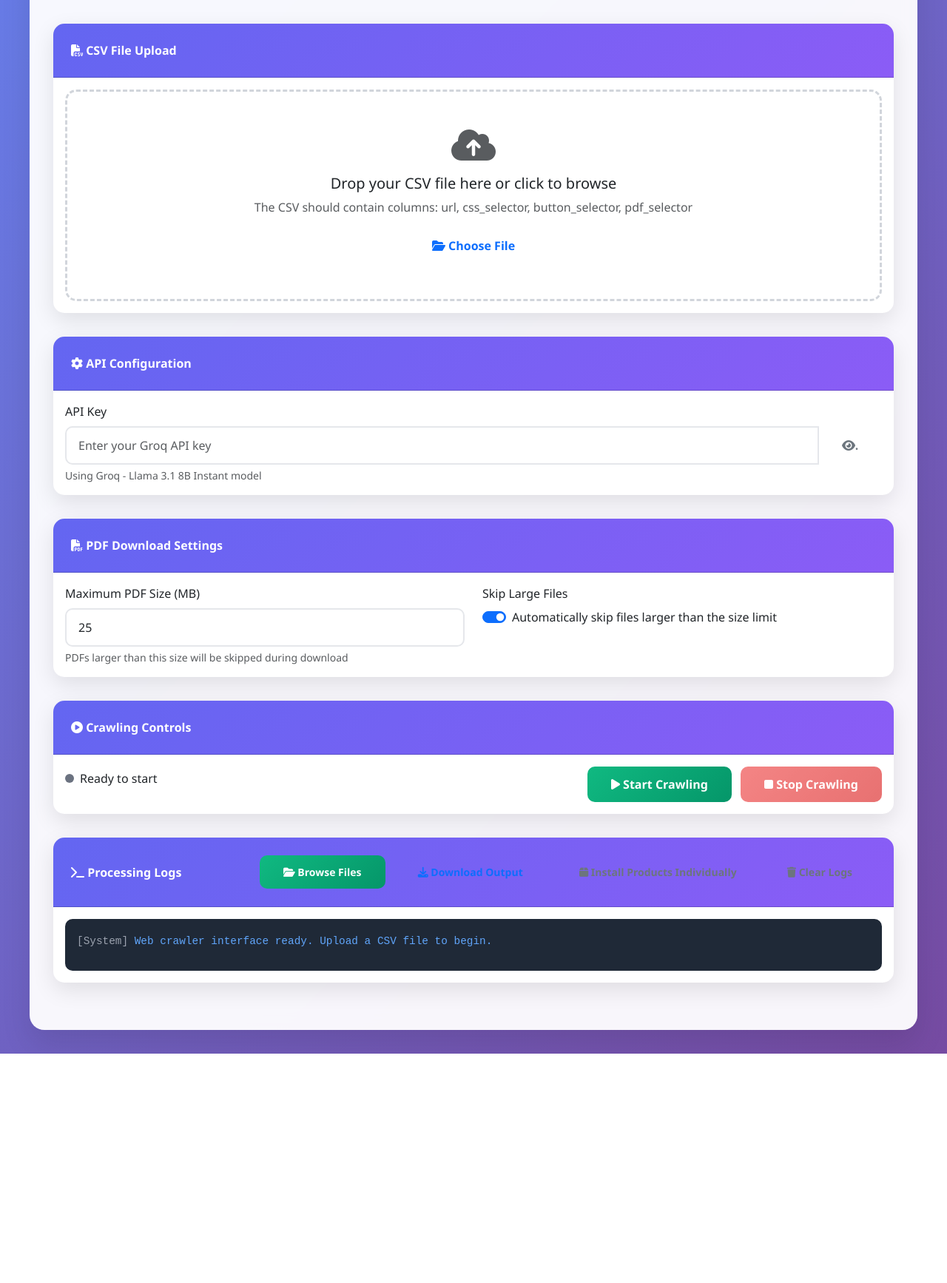
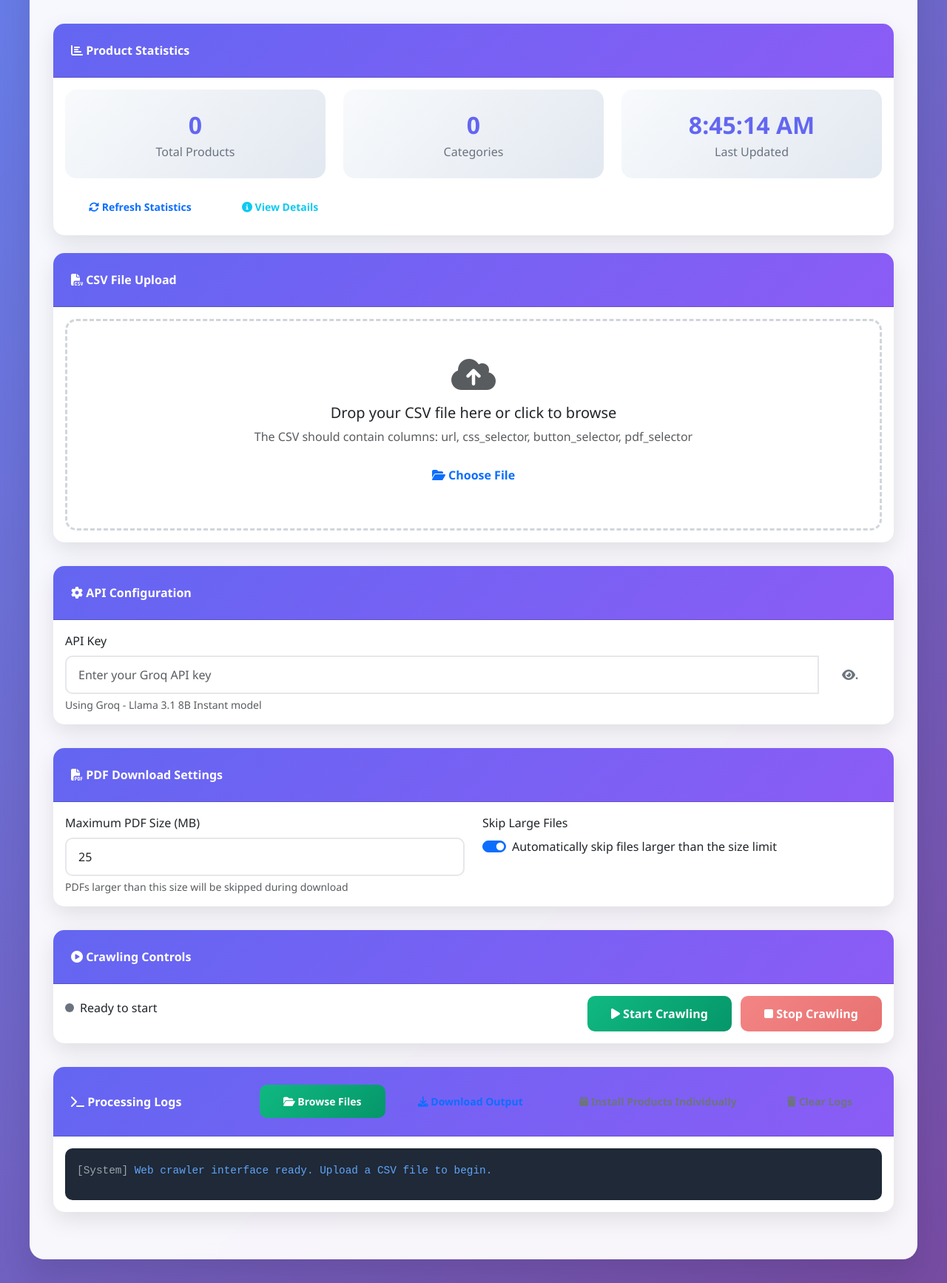
Before and after one commit to HazemAkram/WebCrawler, a Flask app: page / in a window 1280 px wide. Shown: the part 178-1912 px from the top of the page at 74% size. Before the commit the page ends 1602 px from the top, so only its background shows below. Run offline with Flask 3, Linux system fonts and the light colour scheme; some libraries are stand-ins or nearby versions.

Commit message:
product number tracker

```diff
--- a/app.py
+++ b/app.py
@@ -653,6 +653,9 @@ def server_info():
         memory = psutil.virtual_memory()
         disk = psutil.disk_usage('/')
 
+        # Get product count information
+        product_stats = count_products_in_output()
+
         server_info = {
             'python_version': platform.python_version(),
             'platform': platform.platform(),
@@ -664,7 +667,8 @@ def server_info():
             'disk_total': f"{disk.total / (1024**3):.1f} GB",
             'disk_free': f"{disk.free / (1024**3):.1f} GB",
             'disk_percent': disk.percent,
-            'output_folder_size': get_folder_size("output")
+            'output_folder_size': get_folder_size("output"),
+            'product_stats': product_stats
         }
 
         return jsonify(server_info)
@@ -674,13 +678,13 @@ def server_info():
         return jsonify({'error': str(e)})
 
 @app.route('/product-count')
-def product_count():
+def get_product_count():
     """Get the count of products in the output folder"""
     try:
-        count_info = count_products_in_output()
-        return jsonify(count_info)
+        product_stats = count_products_in_output()
+        return jsonify(product_stats)
     except Exception as e:
-        return jsonify({'error': f'Failed to count products: {str(e)}'}), 500
+        return jsonify({'error': str(e)}), 500
 
 def get_folder_size(folder_path):
     """Calculate folder size in GB"""
@@ -696,59 +700,66 @@ def get_folder_size(folder_path):
         return "Unknown"
 
 def count_products_in_output():
+    """Count the total number of products in the output folder.
+
+    Products are defined as subdirectories within category directories.
+    Structure: output/Category/Product/
+
+    Returns:
+        dict: Contains total products, categories, and breakdown by category
     """
-    Count the total number of products in the output folder.
-    Structure: output/Category/Product/
-    Returns: dict with total products and breakdown by category
-    """
-    output_folder = "output"
-    if not os.path.exists(output_folder):
-        return {
-            "total_products": 0,
-            "total_categories": 0,
-            "categories": {},
-            "message": "Output folder does not exist"
-        }
+    try:
+        output_folder = "output"
+        if not os.path.exists(output_folder):
+            return {
+                'total_products': 0,
+                'total_categories': 0,
+                'categories': {}
+            }
 
-    total_products = 0
-    categories = {}
+        categories = {}
+        total_products = 0
 
-    try:
-        # Iterate through each category folder
-        for category_name in os.listdir(output_folder):
-            category_path = os.path.join(output_folder, category_name)
+        # Walk through the output directory
+        for item in os.listdir(output_folder):
+            item_path = os.path.join(output_folder, item)
 
             # Skip if not a directory
-            if not os.path.isdir(category_path):
+            if not os.path.isdir(item_path):
                 continue
 
-            # Count product folders within this category
-            product_count = 0
-            try:
-                for item in os.listdir(category_path):
-                    item_path = os.path.join(category_path, item)
-                    if os.path.isdir(item_path):
-                        product_count += 1
-            except (OSError, PermissionError):
-                # Skip categories we can't read
+            # Skip CSVS folder if it somehow ends up in output
+            if item == "CSVS":
                 continue
 
-            categories[category_name] = product_count
-            total_products += product_count
+            category_name = item
+            products_in_category = 0
+
+            # Count products (subdirectories) in this category
+            try:
+                for subitem in os.listdir(item_path):
+                    subitem_path = os.path.join(item_path, subitem)
+                    if os.path.isdir(subitem_path):
+                        products_in_category += 1
+            except (OSError, PermissionError):
+                # Skip if we can't read the directory
+                continue
+
+            categories[category_name] = products_in_category
+            total_products += products_in_category
 
         return {
-            "total_products": total_products,
-            "total_categories": len(categories),
-            "categories": categories,
-            "message": "Success"
+            'total_products': total_products,
+            'total_categories': len(categories),
+            'categories': categories
         }
 
     except Exception as e:
         return {
-            "total_products": 0,
-            "total_categories": 0,
-            "categories": {},
-            "message": f"Error counting products: {str(e)}"
+            'total_products': 0,
+            'total_categories': 0,
+            'categories': {},
+            'error': str(e)
         }
 
 # ===================== Products (individual installs) =====================
--- a/static/js/index.js
+++ b/static/js/index.js
@@ -265,4 +265,110 @@ function showAlert(message, type) {
 
 function downloadOutput() { window.open('/download_output', '_blank'); }
 
-document.addEventListener('DOMContentLoaded', function () { updateStatus('idle'); });
+// Product statistics functions
+function refreshProductStats() {
+    fetch('/product-count')
+        .then(response => response.json())
+        .then(data => {
+            if (data.error) {
+                console.error('Error fetching product stats:', data.error);
+                return;
+            }
+
+            document.getElementById('totalProducts').textContent = data.total_products || 0;
+            document.getElementById('totalCategories').textContent = data.total_categories || 0;
+            document.getElementById('lastUpdated').textContent = new Date().toLocaleTimeString();
+
+            // Store detailed stats for later use
+            window.productStats = data;
+        })
+        .catch(error => {
+            console.error('Error fetching product stats:', error);
+            showAlert('Error loading product statistics', 'danger');
+        });
+}
+
+function showDetailedStats() {
+    if (!window.productStats) {
+        showAlert('Please refresh statistics first', 'warning');
+        return;
+    }
+
+    const stats = window.productStats;
+    let detailsHtml = `
+        <div class="modal fade" id="statsModal" tabindex="-1">
+            <div class="modal-dialog modal-lg">
+                <div class="modal-content">
+                    <div class="modal-header">
+                        <h5 class="modal-title">Detailed Product Statistics</h5>
+                        <button type="button" class="btn-close" data-bs-dismiss="modal"></button>
+                    </div>
+                    <div class="modal-body">
+                        <div class="row mb-3">
+                            <div class="col-md-6">
+                                <strong>Total Products:</strong> ${stats.total_products}
+                            </div>
+                            <div class="col-md-6">
+                                <strong>Total Categories:</strong> ${stats.total_categories}
+                            </div>
+                        </div>
+                        <h6>Products by Category:</h6>
+                        <div class="table-responsive">
+                            <table class="table table-sm">
+                                <thead>
+                                    <tr>
+                                        <th>Category</th>
+                                        <th>Products</th>
+                                    </tr>
+                                </thead>
+                                <tbody>
+    `;
+
+    // Sort categories by product count (descending)
+    const sortedCategories = Object.entries(stats.categories || {})
+        .sort((a, b) => b[1] - a[1]);
+
+    sortedCategories.forEach(([category, count]) => {
+        detailsHtml += `
+            <tr>
+                <td>${category}</td>
+                <td>${count}</td>
+            </tr>
+        `;
+    });
+
+    detailsHtml += `
+                                </tbody>
+                            </table>
+                        </div>
+                    </div>
+                    <div class="modal-footer">
+                        <button type="button" class="btn btn-secondary" data-bs-dismiss="modal">Close</button>
+                    </div>
+                </div>
+            </div>
+        </div>
+    `;
+
+    // Remove existing modal if any
+    const existingModal = document.getElementById('statsModal');
+    if (existingModal) {
+        existingModal.remove();
+    }
+
+    // Add modal to page
+    document.body.insertAdjacentHTML('beforeend', detailsHtml);
+
+    // Show modal
+    const modal = new bootstrap.Modal(document.getElementById('statsModal'));
+    modal.show();
+}
+
+// Auto-refresh product stats on page load
+document.addEventListener('DOMContentLoaded', function () {
+    updateStatus('idle');
+    refreshProductStats();
+
+    // Auto-refresh stats every 30 seconds
+    setInterval(refreshProductStats, 30000);
+});
--- a/templates/index.html
+++ b/templates/index.html
@@ -28,6 +28,43 @@ See NOTICE file for additional terms and conditions.
 
             <!-- Main Content -->
             <div class="content">
+                <!-- Product Statistics Section -->
+                <div class="card mb-4">
+                    <div class="card-header">
+                        <i class="fas fa-chart-bar"></i> Product Statistics
+                    </div>
+                    <div class="card-body">
+                        <div class="row" id="productStatsSection">
+                            <div class="col-md-4">
+                                <div class="stats-card">
+                                    <div class="stats-number" id="totalProducts">-</div>
+                                    <div class="stats-label">Total Products</div>
+                                </div>
+                            </div>
+                            <div class="col-md-4">
+                                <div class="stats-card">
+                                    <div class="stats-number" id="totalCategories">-</div>
+                                    <div class="stats-label">Categories</div>
+                                </div>
+                            </div>
+                            <div class="col-md-4">
+                                <div class="stats-card">
+                                    <div class="stats-number" id="lastUpdated">-</div>
+                                    <div class="stats-label">Last Updated</div>
+                                </div>
+                            </div>
+                        </div>
+                        <div class="mt-3">
+                            <button class="btn btn-sm btn-outline-primary" onclick="refreshProductStats()">
+                                <i class="fas fa-sync-alt"></i> Refresh Statistics
+                            </button>
+                            <button class="btn btn-sm btn-outline-info" onclick="showDetailedStats()">
+                                <i class="fas fa-info-circle"></i> View Details
+                            </button>
+                        </div>
+                    </div>
+                </div>
+
                 <!-- File Upload Section -->
                 <div class="card">
                     <div class="card-header">
```
